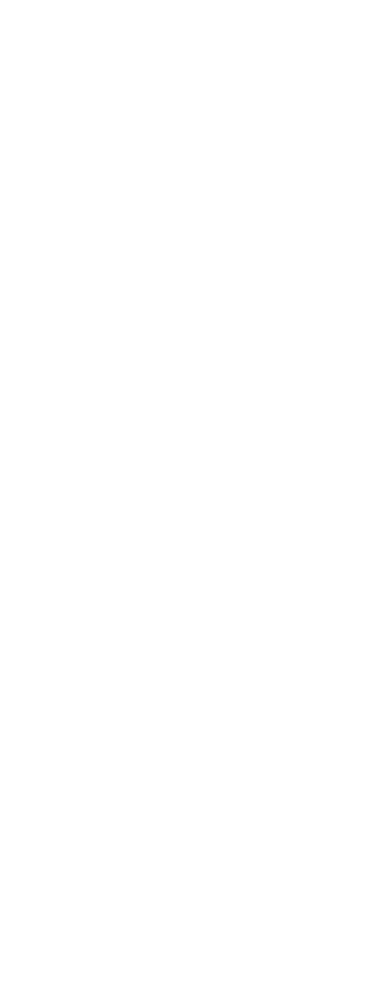
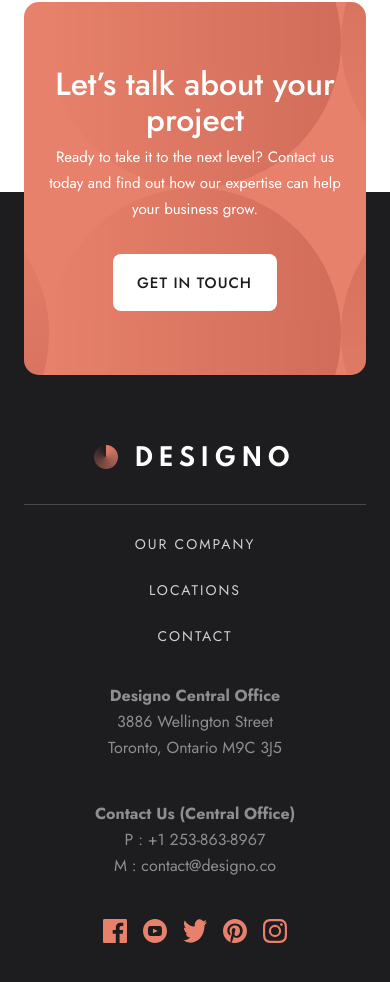
Before and after one commit to ZiadRefaey/Deisgno-FEM, a Next.js app: page / in a window 390 px wide. Shown: the part 3490-4472 px from the top of the page. Before the commit the page ends 3492 px from the top, so only its background shows below. Built offline with nearby package versions, Linux system fonts and the light colour scheme.

Commit message:
style: responsive footer UI

```diff
--- /dev/null
+++ b/app/_components/Footer.jsx
@@ -0,0 +1,87 @@
+import BgPattern from "@/public/shared/desktop/bg-pattern-call-to-action.svg";
+import Image from "next/image";
+import PrimaryButton from "./PrimaryButton";
+import Logo from "./Logo";
+
+import Facebook from "@/public/shared/desktop/icon-facebook.svg";
+import Youtube from "@/public/shared/desktop/icon-youtube.svg";
+import Twitter from "@/public/shared/desktop/icon-twitter.svg";
+import Pinterest from "@/public/shared/desktop/icon-pinterest.svg";
+import Instagram from "@/public/shared/desktop/icon-instagram.svg";
+
+const footerIcons = [Facebook, Youtube, Twitter, Pinterest, Instagram];
+export default function Footer() {
+  return (
+    <footer className="mt-[310px] md:mt-[331px] xl:mt-[380px] bg-black pt-[253px] md:pt-[166px] xl:pt-[144px] pb-20 md:pb-[72px] relative">
+      <div className="absolute px-6 md:px-10 xl:p-0 xl:max-w-[1111px] -top-[190px] md:-top-[264px] xl:-top-[220px] w-[100vw] xl:left-[50%] xl:-translate-x-[50%]">
+        <div className="w-full rounded-[15px] bg-peach m-auto relative overflow-hidden py-[64px] px-6 md:py-[57px] md:px-[59px] xl:py-[72px] xl:px-[95px] flex flex-col items-center justify-center xl:justify-between xl:flex-row gap-8">
+          <Image
+            src={BgPattern}
+            alt="footer pattern"
+            className="w-[876px] h-[584px] absolute z-10 top-[50%] left-[50%] translate-x-[-50%] translate-y-[-50%] xl:left-auto xl:right-0 xl:translate-x-0 object-cover"
+          />
+          <div className="relative z-30 text-center xl:max-w-[459px] xl:text-start">
+            <p className="text-MobileHeadingL md:text-[2.5rem] md:tracking-[0px] md:leading-[2.5rem] mb-[6px] xl:max-w-[268px] xl:mb-[12px]">
+              Let’s talk about your project
+            </p>
+            <p className="text-MobileBody md:text-body">
+              Ready to take it to the next level? Contact us today and find out
+              how our expertise can help your business grow.
+            </p>
+          </div>
+          <PrimaryButton className="relative z-30" variant={"light"}>
+            GET IN TOUCH
+          </PrimaryButton>
+        </div>
+      </div>
+      <div className=" px-6 md:px-10 xl:p-0 xl:max-w-[1111px] m-auto flex flex-col items-center justify-center text-white gap-10">
+        <div className="flex flex-col gap-8 items-center justify-center w-full md:flex-row md:justify-between">
+          <Logo variant={"light"} />
+          <div className="w-full h-[1px] bg-white/20 md:hidden"></div>
+          <ul className="text-center flex flex-col items-center justify-center gap-8 text-white/80 md:flex-row md:gap-[42px]">
+            <li className="text-[14px] tracking-[2px] leading-[14px] uppercase">
+              our company
+            </li>
+            <li className="text-[14px] tracking-[2px] leading-[14px] uppercase">
+              Locations
+            </li>
+            <li className="text-[14px] tracking-[2px] leading-[14px] uppercase">
+              Contact
+            </li>
+          </ul>
+        </div>
+
+        <div className="w-full h-[1px] bg-white/20 hidden md:block mt-10"></div>
+
+        <div className="flex flex-col items-center justify-center gap-10 md:gap-0 md:flex-row md:justify-between w-full md:items-end">
+          <div className="text-center md:text-start">
+            <p className="text-body text-white/50 font-bold">
+              Designo Central Office
+            </p>
+            <p className="text-body text-white/50">3886 Wellington Street</p>
+            <p className="text-body text-white/50">Toronto, Ontario M9C 3J5</p>
+          </div>
+
+          <div className="text-center md:text-start">
+            <p className="text-body text-white/50 font-bold">
+              Contact Us (Central Office)
+            </p>
+            <p className="text-body text-white/50">P : +1 253-863-8967</p>
+            <p className="text-body text-white/50">M : contact@designo.co</p>
+          </div>
+
+          <div className="flex gap-4">
+            {footerIcons.map((icon, index) => (
+              <Image
+                src={icon}
+                alt="icon"
+                key={index}
+                className="cursor-pointer -light-peach hover:translate-y-[-2px] transition-all duration-150"
+              />
+            ))}
+          </div>
+        </div>
+      </div>
+    </footer>
+  );
+}
--- a/app/_components/Home/ViewProjectCard.jsx
+++ b/app/_components/Home/ViewProjectCard.jsx
@@ -1,5 +1,6 @@
 import Image from "next/image";
 import { FaChevronRight } from "react-icons/fa";
+import ResponsiveImage from "../ResponsiveImage";
 
 export default function ViewProjectCard({
   desktopImage,
@@ -10,16 +11,13 @@ export default function ViewProjectCard({
 }) {
   return (
     <div className={`${className}`}>
-      <picture>
-        <source media="(min-width: 1280px)" srcSet={desktopImage.src} />
-        <source media="(min-width: 768px)" srcSet={tabletImage.src} />
-        <Image
-          fill
-          src={mobileImage}
-          alt="App Design"
-          className={`w-full h-full object-cover rounded-[15px]`}
-        />
-      </picture>
+      <ResponsiveImage
+        desktopImage={desktopImage}
+        tabletImage={tabletImage}
+        mobileImage={mobileImage}
+        alt={`${title}'s image`}
+        className={"w-full h-full object-cover rounded-[15px]"}
+      />
       <div className="absolute top-0 left-0 w-full h-full bg-black/60 rounded-[15px] flex flex-col items-center justify-center gap-6 hover:bg-peach/60 transition-all duration-300 cursor-pointer">
         <p className="text-MobileHeadingM md:text-headingM uppercase">
           {title}
--- a/app/_components/PrimaryButton.jsx
+++ b/app/_components/PrimaryButton.jsx
@@ -1,11 +1,11 @@
 import React from "react";
 
-export default function PrimaryButton({ children, variant }) {
+export default function PrimaryButton({ children, variant, className }) {
   return (
     <button
       className={`pl-6 pr-[25px] pt-[18px] pb-[16px] rounded-lg text-[15px] font-medium tracking-[1px] ${
-        variant === "light" ? "bg-white text-black" : "bg-peach text-white"
-      } transition-all duration-150 hover:bg-light-peach`}
+        variant === "light" ? "bg-white text-black" : "bg-peach text-white "
+      } transition-all duration-150 hover:bg-light-peach w-auto inline-block ${className}`}
     >
       {children}
     </button>
--- /dev/null
+++ b/app/_components/ResponsiveImage.jsx
@@ -0,0 +1,18 @@
+import Image from "next/image";
+import React from "react";
+
+export default function ResponsiveImage({
+  desktopImage,
+  tabletImage,
+  mobileImage,
+  className,
+  alt,
+}) {
+  return (
+    <picture>
+      <source media="(min-width: 1280px)" srcSet={desktopImage.src} />
+      <source media="(min-width: 768px)" srcSet={tabletImage.src} />
+      <Image fill src={mobileImage} alt={alt} className={className} />
+    </picture>
+  );
+}
--- a/app/layout.js
+++ b/app/layout.js
@@ -1,6 +1,7 @@
 import { Jost } from "next/font/google";
 import "./globals.css";
 import NavBar from "./_components/NavBar";
+import Footer from "./_components/Footer";
 
 const jost = Jost({ subsets: ["latin"] });
 
@@ -15,6 +16,7 @@ export default function RootLayout({ children }) {
       <body className={`${jost.className} text-white overflow-x-hidden`}>
         <NavBar />
         <main className={` m-auto`}>{children}</main>
+        <Footer />
       </body>
     </html>
   );
```
Also changed, not shown: public/shared/mobile/foote-pattern-mobile.svg (added).
